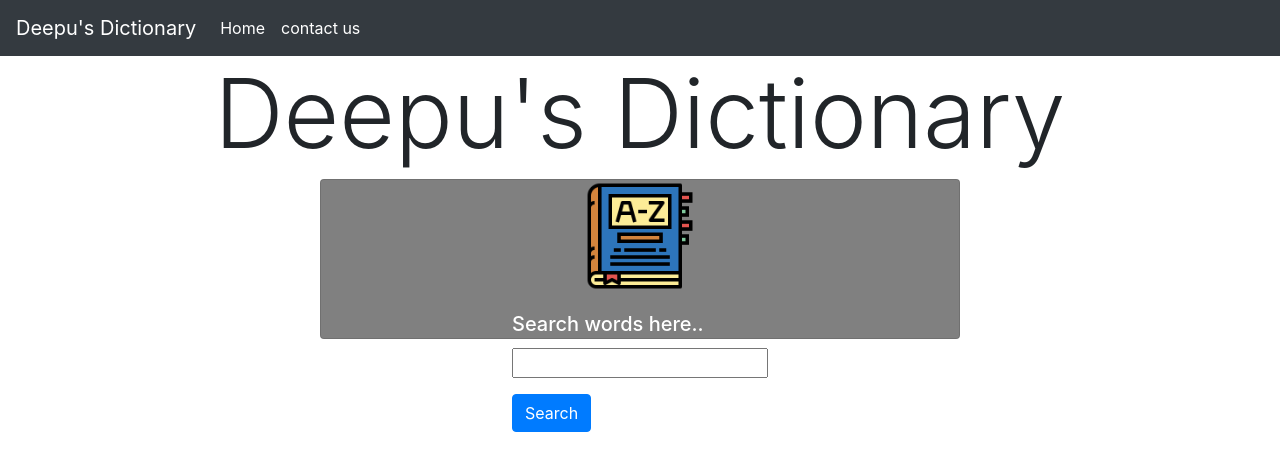
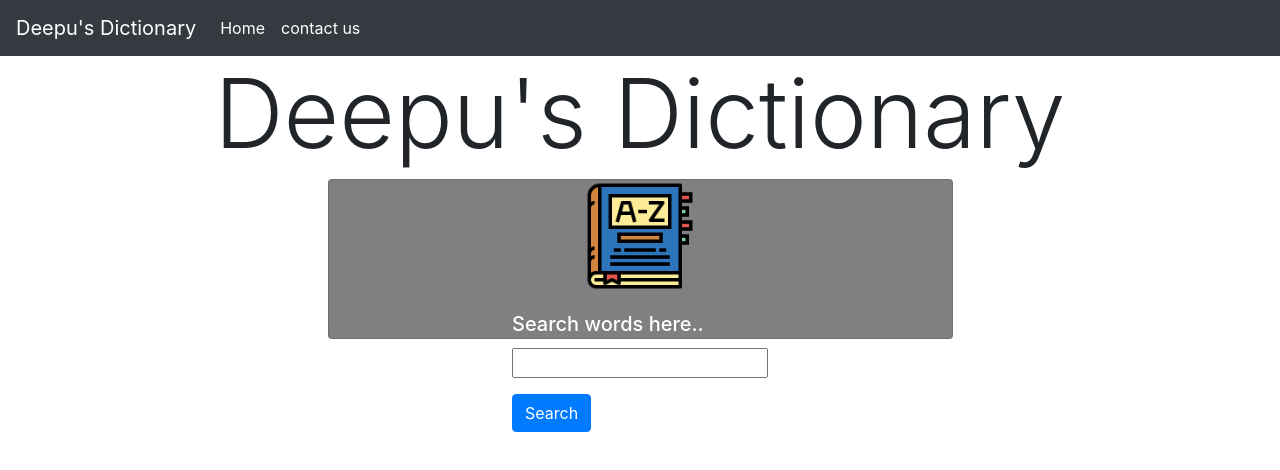
Before and after one commit to gofordeepu/Dictionary, a website: page public/index.html in a window 1280 px wide. Drawn offline with nearby package versions, Linux system fonts and the light colour scheme.

Commit message:
Update index.html

```diff
--- a/public/index.html
+++ b/public/index.html
@@ -30,7 +30,7 @@
       </nav>
     <div class="container-fluid">
         <h1 class="display-1" id='heading'></center>Deepu's Dictionary</h1>
-        <div class="card" style="width: 40rem; align-items: center;" id='container'>
+        <div class="card" style=" align-items: center;" id='container'>
             <img src="dictionary.png" class="card-img-top" alt="Dictionary image" style="height: 7rem; width: 7rem;">
             <div class="card-body">
               <h5 class="card-title" id="title" style="color: white;">Search words here..</h5>
```
